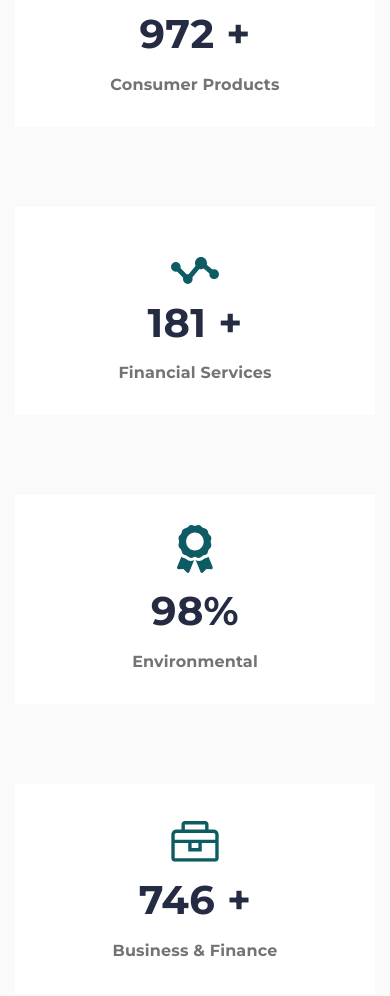
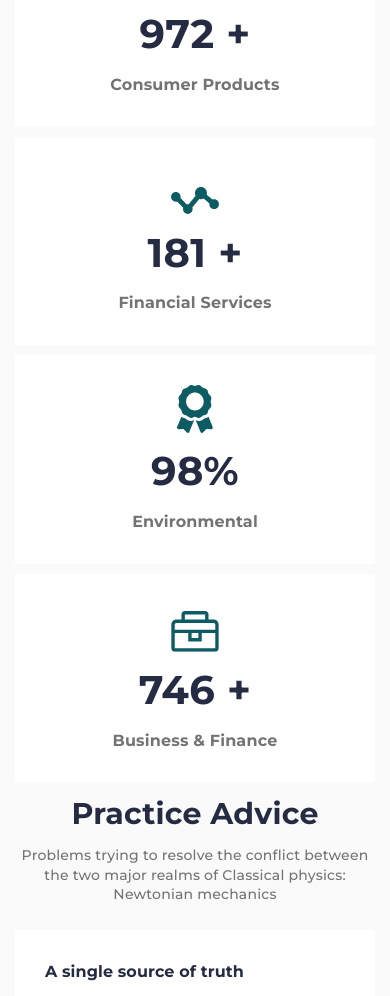
Before and after one commit to quinqueeeee/Relvise, a plain HTML site: page index.html in a window 390 px wide. Shown: the part 1640-2636 px from the top of the page. Drawn offline with Linux system fonts and the light colour scheme.

Commit message:
Add files via upload

```diff
--- a/css/style.css
+++ b/css/style.css
@@ -368,10 +368,12 @@ body {
   margin-bottom: 80px; }
   @media (max-width: 992px) {
     .advanteges__column {
-      flex: 0 1 50%; } }
+      flex: 0 1 50%;
+      margin-bottom: 25px; } }
   @media (max-width: 559px) {
     .advanteges__column {
-      flex: 0 1 100%; } }
+      flex: 0 1 100%;
+      margin-bottom: 10px; } }
 
 .advanteges__block {
   width: 230px;
```
Also changed, not shown: 1 other file.
